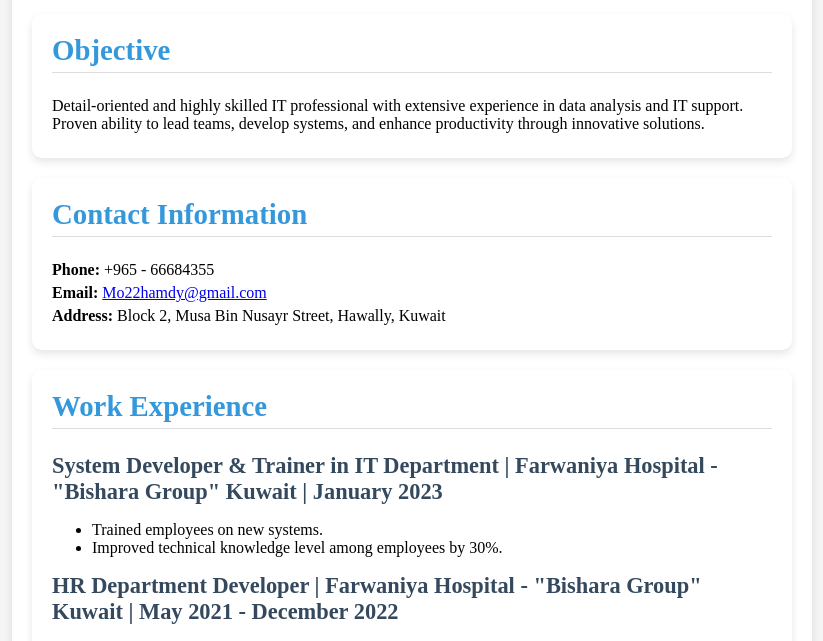
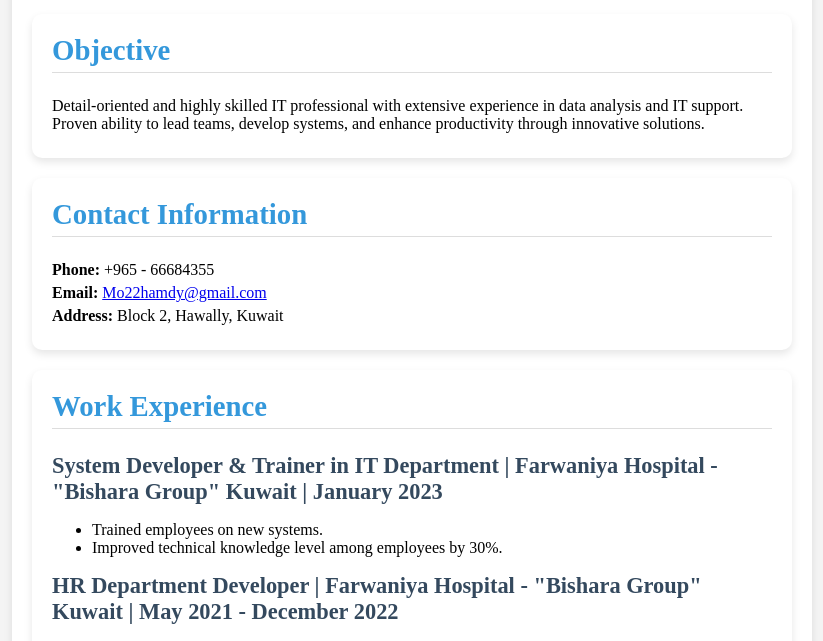
Before and after one commit to Mo74Hamdy/CV, a plain HTML site: page index.html in a window 1280 px wide. Shown: the part 145-786 px from the top of the page, without its empty margins (228-1051 px from the left). Drawn offline with Linux system fonts and the light colour scheme.

Commit message:
index.html

```diff
--- a/index.html
+++ b/index.html
@@ -109,7 +109,7 @@
             <h2>Contact Information</h2>
             <p><strong>Phone:</strong> +965 - 66684355</p>
             <p><strong>Email:</strong> <a href="mailto:Mo22hamdy@gmail.com">Mo22hamdy@gmail.com</a></p>
-            <p><strong>Address:</strong> Block 2, Musa Bin Nusayr Street, Hawally, Kuwait</p>
+            <p><strong>Address:</strong> Block 2, Hawally, Kuwait</p>
         </div>
 
         <div class="card">
```
